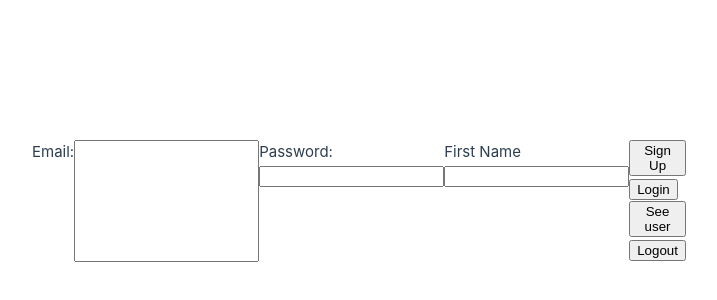
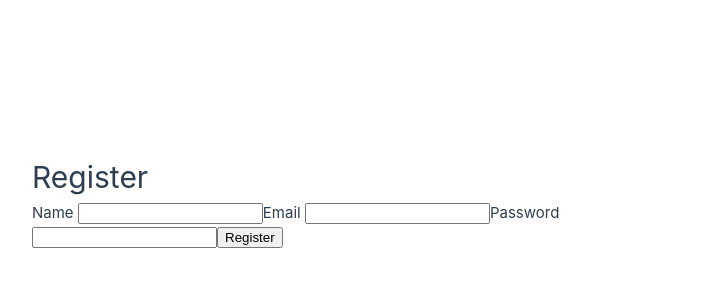
Before and after one commit to staten-island-tech/vue-supabase-project-katie-chenxi, a Vue app in the folder vue/: page / in a window 1280 px wide. Shown: the part 174-474 px from the top of the page, without its empty margins (0-717 px from the left). Built offline with nearby package versions, Linux system fonts and the light colour scheme.

Commit message:
i think this works

```diff
--- a/vue/src/components/UserAccount.vue
+++ b/vue/src/components/UserAccount.vue
@@ -1,106 +1,13 @@
+<template>
+  <div>
+
+  </div>
+</template>
+
 <script setup>
-import { supabase } from '../supabase'
-import { onMounted, ref, toRefs } from 'vue'
 
-const props = defineProps(['session'])
-const { session } = toRefs(props)
-
-const loading = ref(true)
-const username = ref('')
-const website = ref('')
-const avatar_url = ref('')
-
-onMounted(() => {
-  getProfile()
-})
-
-async function getProfile() {
-  try {
-    loading.value = true
-    const { user } = session.value
-
-    const { data, error, status } = await supabase
-      .from('profiles')
-      .select(`username, website, avatar_url`)
-      .eq('id', user.id)
-      .single()
-
-    if (error && status !== 406) throw error
-
-    if (data) {
-      username.value = data.username
-      website.value = data.website
-      avatar_url.value = data.avatar_url
-    }
-  } catch (error) {
-    alert(error.message)
-  } finally {
-    loading.value = false
-  }
-}
-
-async function updateProfile() {
-  try {
-    loading.value = true
-    const { user } = session.value
-
-    const updates = {
-      id: user.id,
-      username: username.value,
-      website: website.value,
-      avatar_url: avatar_url.value,
-      updated_at: new Date(),
-    }
-
-    const { error } = await supabase.from('profiles').upsert(updates)
-
-    if (error) throw error
-  } catch (error) {
-    alert(error.message)
-  } finally {
-    loading.value = false
-  }
-}
-
-async function signOut() {
-  try {
-    loading.value = true
-    const { error } = await supabase.auth.signOut()
-    if (error) throw error
-  } catch (error) {
-    alert(error.message)
-  } finally {
-    loading.value = false
-  }
-}
 </script>
 
-<template>
-  <form class="form-widget" @submit.prevent="updateProfile">
-    <div>
-      <label for="email">Email</label>
-      <input id="email" type="text" :value="session.user.email" disabled />
-    </div>
-    <div>
-      <label for="username">Name</label>
-      <input id="username" type="text" v-model="username" />
-    </div>
-    <div>
-      <label for="website">Website</label>
-      <input id="website" type="url" v-model="website" />
-    </div>
+<style scoped>
 
-    <div>
-      <input
-        type="submit"
-        class="button primary block"
-        :value="loading ? 'Loading ...' : 'Update'"
-        :disabled="loading"
-      />
-    </div>
-
-    <div>
-      <button class="button block" @click="signOut" :disabled="loading">Sign Out</button>
-    </div>
-  </form>
-</template>
+</style>
--- a/vue/src/components/UserAuth.vue
+++ b/vue/src/components/UserAuth.vue
@@ -1,96 +1,33 @@
 <script setup>
-import { ref } from 'vue'
 import { supabase } from '../supabase'
+import { ref, toRefs } from 'vue'
 
-const loading = ref(false)
-const email = ref('')
-const password = ref('')
-const first_name = ref('')
+const form = ref({
+  name: '',
+  email: '',
+  password: '',
+});
 
-async function signUp(){
-  try {
-    loading.value = true
-    const { user, error } = await supabase.auth.signUp({
-    email: email.value,
-    password: password.value,
-    options: {
-      data: {
-        first_name: first_name.value,
-        age: 15,
-      }
-    },
-  })
-  if (!error) {
-  console.log('User signed up successfully:');
-  }
-    if (error) {
-      console.log(error)
-    } else {
-      console.log(user)
-    }
+const handleSubmit= async () => {
+  try{
+    const { error } = await supabase.auth.signUp({
+      email: form.email,
+      password: form.password,
+    })
+    if (error) throw error
+    alert('Signed Up!')
   } catch (error) {
-    if (error instanceof Error) {
-      alert(error.message)
-    }
-  } finally {
-    loading.value = false
-  }
-}
-
-async function login(){
-  console.log("working")
-  const { data, error } = await supabase.auth.signInWithPassword({
-    email: email.value,
-    password: password.value,
-})
-if(error){
-  console.log(error)
-}else{
-  console.log(data)
-};
-}
-
-async function view() {
-	const localUser = await supabase.auth.getSession();
-	console.log(localUser.data.session)
-}
-
-async function logout() {
-  const { error } = await supabase.auth.signOut()
-
-  if(error){
-    console.log(error)
-  }else{
-    console.log("signed out!!!")
+    console.error('Error signing up:', error.message);
   }
 }
 </script>
 
 <template>
-  <div class="container">
-    <label for="email"> Email: </label>
-		<input type="email" id="email" v-model="email">
-
-	<div class="inputContainer">
-		<label for="email"> Password: </label>
-		<input type="password" id="password" v-model="password">
-	</div>
-
-	<div class="inputContainer">
-		<label for="firstName"> First Name </label>
-		<input type="firstName" id="firstName" v-model="first_name">
-  </div>
-  <div class="buttons">
-		<button @click="signUp"> Sign Up </button>
-		<button @click="login"> Login </button>
-		<button @click="view"> See user </button>
-		<button @click="logout"> Logout </button>
-	</div>
-</div>
+  <form @submit.prevent="handleSubmit">
+    <h1>Register</h1>
+    <label>Name <input v-model="form.name" type="text" /></label>
+    <label>Email <input v-model="form.email" type="email" /></label>
+    <label>Password <input v-model="form.password" type="password" /></label>
+    <button>Register</button>
+  </form>
 </template>
-
-<style scoped>
-.container{
-  display: flex;
-}
-</style>
```
Also changed, not shown: vue/src/views/UserLogin.vue (added, +22 -0 lines).
